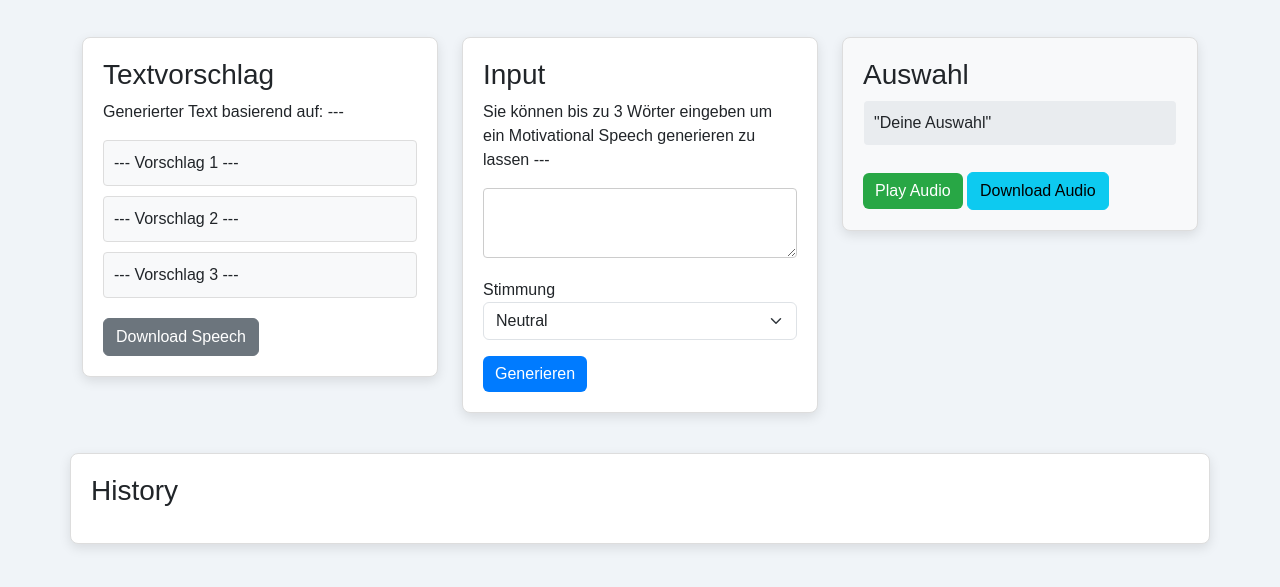
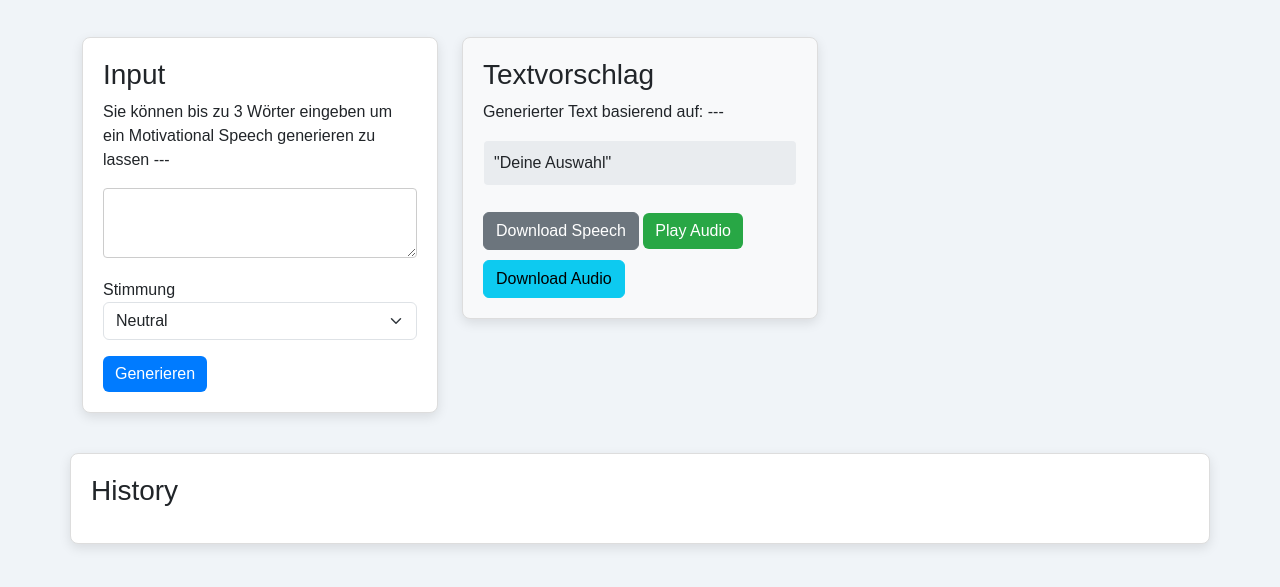
Before and after one commit to denis-trtnr/Motivational-Speech-Service, a website with bundled scripts: page app/index.html in a window 1280 px wide. Shown: the part 71-658 px from the top of the page. Built offline with nearby package versions, Linux system fonts and the light colour scheme; files whose address does not match are found by name.

Commit message:
Update index.html

```diff
--- a/app/index.html
+++ b/app/index.html
@@ -35,22 +35,6 @@
     <div class="container">
       <h1>Speechgenerator</h1>
         <div class="row">
-
-            <!-- Linke Box: Textvorschlag -->
-            <div class="col-md-4">
-                <div class="section text-suggestion">
-                    <h3>Textvorschlag</h3>
-                    <p id="text-suggestion">Generierter Text basierend auf: <span id="base-text">---</span></p>
-                    <div id="generated-texts">
-                        <p id="generated-text-1">--- Vorschlag 1 ---</p>
-                        <p id="generated-text-2">--- Vorschlag 2 ---</p>
-                        <p id="generated-text-3">--- Vorschlag 3 ---</p>
-                    </div>
-                    <div class="action-buttons"></div>
-                        <button class="btn btn-secondary" id="download-btn">Download Speech</button>
-                </div>
-            </div>
-
             <!-- Mittlere Box: Input und Stimmung -->
             <div class="col-md-4">
                 <div class="section input-section">
@@ -71,11 +55,13 @@
             <!-- Rechte Box: Auswahl -->
             <div class="col-md-4">
                 <div class="section suggestion-list">
-                    <h3>Auswahl</h3>
+                    <h3>Textvorschlag</h3>
+                    <p id="text-suggestion">Generierter Text basierend auf: <span id="base-text">---</span></p>
                     <ul>
                         <li>"Deine Auswahl"</li>
                     </ul>
                     <div class="action-buttons">
+                        <button class="btn btn-secondary" id="download-btn">Download Speech</button>
                         <button class="btn btn-success" id="play-audio-btn">Play Audio</button>
                         <button id="download-audio" class="btn btn-info">Download Audio</button>
                     </div>
```
